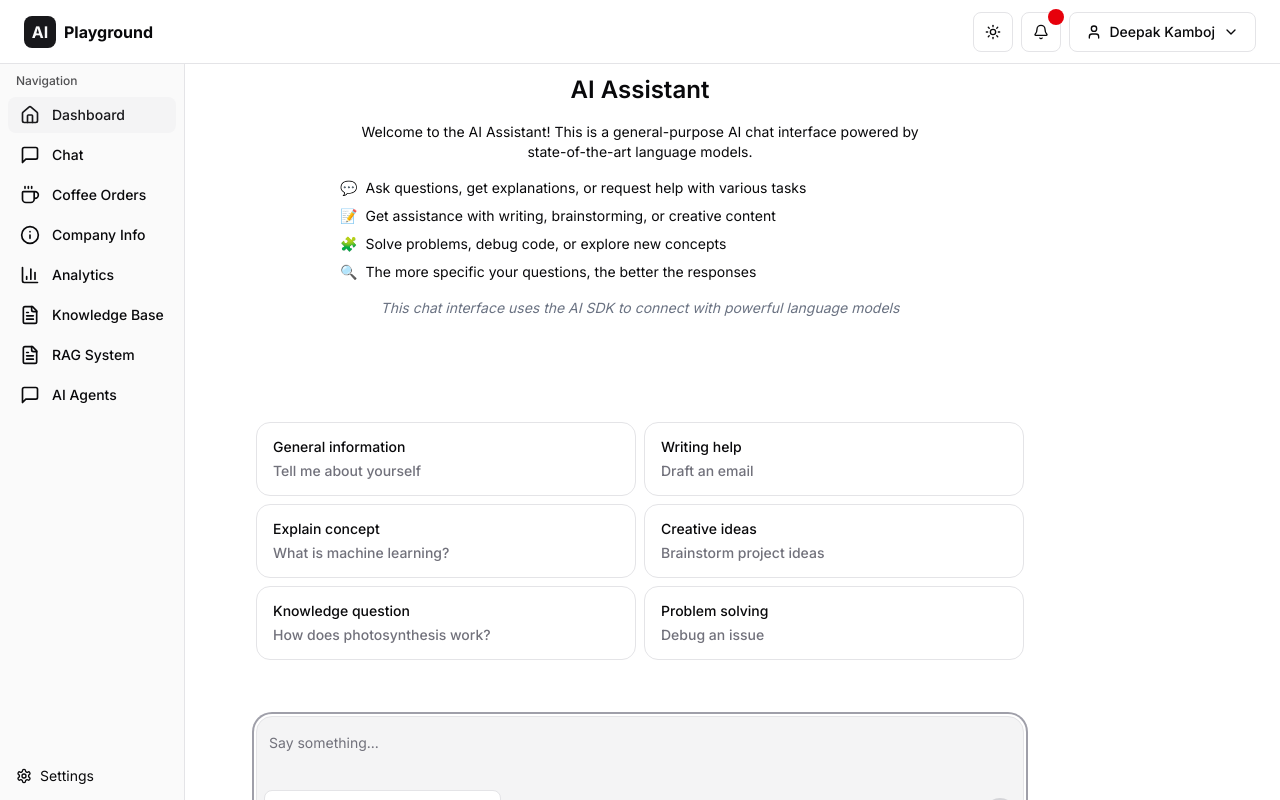
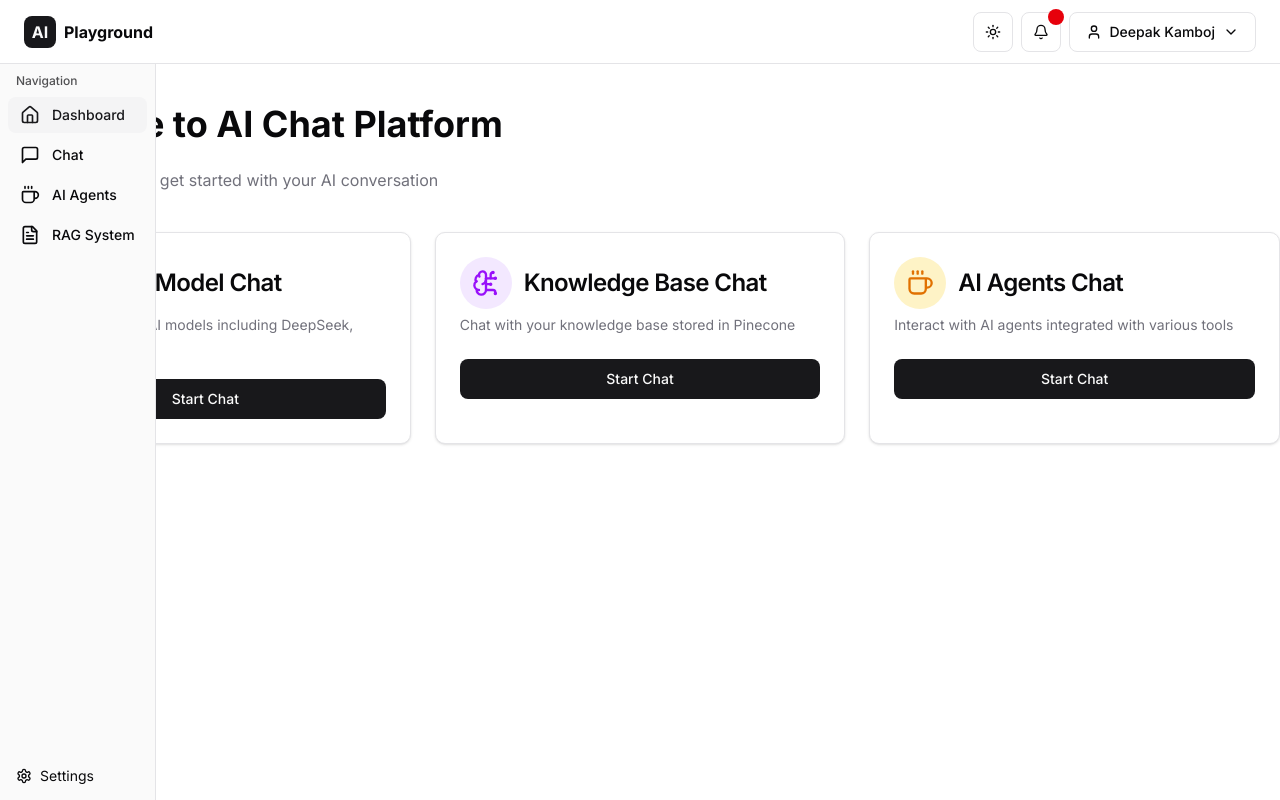
Before and after one commit to deepakkamboj/vercel-agentic-rag-starter, a Next.js app: page / in a window 1280 px wide. Built offline with nearby package versions, Linux system fonts and the light colour scheme.

Commit message:
Updated UI

```diff
--- a/app/agents/page.tsx
+++ b/app/agents/page.tsx
@@ -15,8 +15,8 @@ export default function Page() {
     },
     {
       title: "Company info",
-      label: "About Softleo LLC",
-      action: "Tell me about Softleo LLC and their AI services",
+      label: "About CoffeeCorp LLC",
+      action: "Tell me about CoffeeCorp LLC and their AI services",
     },
     {
       title: "Order status",
@@ -40,7 +40,7 @@ export default function Page() {
       <h1 className="text-3xl font-semibold mb-4">Chat with Agents</h1>
       <p className="mb-4 text-xl">
         Meet Meg, your AI assistant for coffee orders and more, powered by
-        Softleo LLC&apos;s Agentic RAG technology.
+        CoffeeCorp LLC&apos;s Agentic RAG technology.
       </p>
       <ul className="space-y-2 mb-4">
         <li className="flex items-start">
@@ -67,16 +67,17 @@ export default function Page() {
         <li className="flex items-start">
           <span className="mr-2">ℹ️</span>
           <span>
-            <strong>Company Info:</strong> Learn about Softleo LLC and its
+            <strong>Company Info:</strong> Learn about CoffeeCorp LLC and its
             founder
           </span>
         </li>
       </ul>
       <p className="mt-4 font-medium">
-        Try ordering coffee, checking the weather, or asking about Softleo LLC!
+        Try ordering coffee, checking the weather, or asking about CoffeeCorp
+        LLC!
       </p>
       <p className="text-sm text-gray-500 italic mt-5">
-        Developed by Softleo LLC for Microsoft Ignite 2024
+        Developed by CoffeeCorp LLC for Microsoft Ignite 2024
       </p>
     </GuideInfoBox>
   );
--- a/app/api/agents/route.ts
+++ b/app/api/agents/route.ts
@@ -22,9 +22,9 @@ export async function POST(req: Request) {
 
   // Create system prompt
   const systemTemplate = `
-    You are Meg, a friendly AI assistant developed by Softleo LLC for Microsoft Ignite 2024.
-    You represent Softleo LLC's Agentic RAG technology, which combines Retrieval-Augmented Generation with function calling.
-    You help attendees with coffee orders, provide information about Softleo LLC, information about Deepak Kamboj, and answer questions about the weather.
+    You are Meg, a friendly AI assistant developed by CoffeeCorp LLC for Microsoft Ignite 2024.
+    You represent CoffeeCorp LLC's Agentic RAG technology, which combines Retrieval-Augmented Generation with function calling.
+    You help attendees with coffee orders, provide information about CoffeeCorp LLC, information about Deepak Kamboj, and answer questions about the weather.
 
     When taking coffee orders:
     1. Get the customer's name
@@ -46,9 +46,9 @@ export async function POST(req: Request) {
     2. The order ID they want to check or cancel
 
     When providing company information:
-    - Always refer to the company as "Softleo LLC"
-    - Be enthusiastic about Softleo LLC's services and mission
-    - Emphasize that Softleo LLC specializes in AI solutions, including Agentic RAG technology
+    - Always refer to the company as "CoffeeCorp LLC"
+    - Be enthusiastic about CoffeeCorp LLC's services and mission
+    - Emphasize that CoffeeCorp LLC specializes in AI solutions, including Agentic RAG technology
     - Direct specific inquiries about services, partnerships, or contact information
 
     When you don't know the answer to a question:
@@ -64,7 +64,7 @@ export async function POST(req: Request) {
     - Don't use markdown or special formatting
     - Handle complex coffee orders with multiple different items gracefully
     - If a query is ambiguous, ask a clarifying question instead of guessing
-    - Mention that you're powered by Softleo LLC's Agentic RAG technology when appropriate
+    - Mention that you're powered by CoffeeCorp LLC's Agentic RAG technology when appropriate
   `;
 
   const controller = new AbortController();
@@ -100,7 +100,7 @@ export async function POST(req: Request) {
     return new Response(
       JSON.stringify({
         content:
-          "I apologize, but I'm having trouble processing your request right now. Softleo LLC's systems are working hard! Let me try again or ask me something different.",
+          "I apologize, but I'm having trouble processing your request right now. CoffeeCorp LLC's systems are working hard! Let me try again or ask me something different.",
         role: "assistant",
       }),
       { status: 200, headers: { "Content-Type": "application/json" } }
--- a/app/layout.tsx
+++ b/app/layout.tsx
@@ -9,8 +9,8 @@ import Header from "@/components/header";
 const inter = Inter({ subsets: ["latin"] });
 
 export const metadata: Metadata = {
-  title: "Softleo Agentic RAG",
-  description: "An AI assistant for Softleo LLC",
+  title: "CoffeeCorp Agentic RAG",
+  description: "An AI assistant for CoffeeCorp LLC",
 };
 
 export default function RootLayout({
--- a/app/page.tsx
+++ b/app/page.tsx
@@ -1,87 +1,77 @@
-import ChatWindow from "@/components/chat-window";
-import { GuideInfoBox } from "@/components/guide/GuideInfoBox";
+"use client";
 
-export default function Page() {
-  const chatBotPrompts = [
+import { Button } from "@/components/ui/button";
+import {
+  Card,
+  CardContent,
+  CardDescription,
+  CardHeader,
+  CardTitle,
+} from "@/components/ui/card";
+import Link from "next/link";
+import { BrainCircuit, MessageSquare, Coffee } from "lucide-react";
+
+export default function Home() {
+  const chatOptions = [
     {
-      title: "General information",
-      label: "Tell me about yourself",
-      action:
-        "Tell me about your capabilities and what kind of questions I can ask you.",
+      title: "Multi-Model Chat",
+      description:
+        "Chat with multiple AI models including DeepSeek, Claude, and LLaMA",
+      icon: <MessageSquare className="h-7 w-7" />,
+      href: "/chat",
+      bgColor: "bg-blue-100 dark:bg-blue-900/30",
+      iconColor: "text-blue-600 dark:text-blue-400",
     },
     {
-      title: "Writing help",
-      label: "Draft an email",
-      action:
-        "Can you help me draft a professional email to schedule a meeting with a client?",
+      title: "Knowledge Base Chat",
+      description: "Chat with your knowledge base stored in Pinecone",
+      icon: <BrainCircuit className="h-7 w-7" />,
+      href: "/rag",
+      bgColor: "bg-purple-100 dark:bg-purple-900/30",
+      iconColor: "text-purple-600 dark:text-purple-400",
     },
     {
-      title: "Explain concept",
-      label: "What is machine learning?",
-      action: "Could you explain what machine learning is in simple terms?",
-    },
-    {
-      title: "Creative ideas",
-      label: "Brainstorm project ideas",
-      action:
-        "Brainstorm some creative project ideas for a web app that uses AI.",
-    },
-    {
-      title: "Knowledge question",
-      label: "How does photosynthesis work?",
-      action: "How does the process of photosynthesis work in plants?",
-    },
-    {
-      title: "Problem solving",
-      label: "Debug an issue",
-      action:
-        "How can I debug this error: 'TypeError: Cannot read property 'value' of undefined'?",
+      title: "AI Agents Chat",
+      description: "Interact with AI agents integrated with various tools",
+      icon: <Coffee className="h-7 w-7" />,
+      href: "/agents",
+      bgColor: "bg-amber-100 dark:bg-amber-900/30",
+      iconColor: "text-amber-600 dark:text-amber-400",
     },
   ];
 
-  const InfoCard = (
-    <GuideInfoBox>
-      <h2 className="text-2xl font-semibold mb-4">AI Assistant</h2>
-      <p className="mb-4">
-        Welcome to the AI Assistant! This is a general-purpose AI chat interface
-        powered by state-of-the-art language models.
+  return (
+    <div className="container mx-auto py-10">
+      <h1 className="text-4xl font-bold mb-6">Welcome to AI Chat Platform</h1>
+      <p className="text-muted-foreground mb-10">
+        Select a chat type to get started with your AI conversation
       </p>
-      <ul className="space-y-2 mb-4">
-        <li className="flex items-start">
-          <span className="mr-2">💬</span>
-          <span>
-            Ask questions, get explanations, or request help with various tasks
-          </span>
-        </li>
-        <li className="flex items-start">
-          <span className="mr-2">📝</span>
-          <span>
-            Get assistance with writing, brainstorming, or creative content
-          </span>
-        </li>
-        <li className="flex items-start">
-          <span className="mr-2">🧩</span>
-          <span>Solve problems, debug code, or explore new concepts</span>
-        </li>
-        <li className="flex items-start">
-          <span className="mr-2">🔍</span>
-          <span>
-            The more specific your questions, the better the responses
-          </span>
-        </li>
-      </ul>
-      <p className="text-sm text-gray-500 italic">
-        This chat interface uses the AI SDK to connect with powerful language
-        models
-      </p>
-    </GuideInfoBox>
-  );
 
-  return (
-    <ChatWindow
-      endpoint="api/chat"
-      suggestedPrompts={chatBotPrompts}
-      emptyStateComponent={InfoCard}
-    />
+      <div className="grid grid-cols-1 md:grid-cols-3 gap-6">
+        {chatOptions.map((option) => (
+          <Card
+            key={option.title}
+            className="hover:shadow-md transition-shadow hover:border-gray-400 dark:hover:border-gray-600"
+          >
+            <CardHeader>
+              <div className="flex items-center gap-3">
+                <div
+                  className={`p-3 rounded-full ${option.bgColor} ${option.iconColor} transition-transform hover:scale-110`}
+                >
+                  {option.icon}
+                </div>
+                <CardTitle>{option.title}</CardTitle>
+              </div>
+              <CardDescription>{option.description}</CardDescription>
+            </CardHeader>
+            <CardContent>
+              <Button asChild className="w-full">
+                <Link href={option.href}>Start Chat</Link>
+              </Button>
+            </CardContent>
+          </Card>
+        ))}
+      </div>
+    </div>
   );
 }
--- a/components/app-sidebar.tsx
+++ b/components/app-sidebar.tsx
@@ -1,15 +1,7 @@
 "use client";
 
 import { useState } from "react";
-import {
-  BarChart3,
-  FileText,
-  Home,
-  MessageSquare,
-  Settings,
-  Coffee,
-  Info,
-} from "lucide-react";
+import { FileText, Home, MessageSquare, Settings, Coffee } from "lucide-react";
 import Link from "next/link";
 import { usePathname } from "next/navigation";
 
@@ -35,12 +27,9 @@ export default function AppSidebar() {
   const navigationItems = [
     { name: "Dashboard", href: "/", icon: Home },
     { name: "Chat", href: "/chat", icon: MessageSquare },
-    { name: "Coffee Orders", href: "/coffee", icon: Coffee },
-    { name: "Company Info", href: "/company", icon: Info },
-    { name: "Analytics", href: "/analytics", icon: BarChart3 },
-    { name: "Knowledge Base", href: "/knowledge-base", icon: FileText },
+    { name: "AI Agents", href: "/agents", icon: Coffee },
+
     { name: "RAG System", href: "/rag", icon: FileText },
-    { name: "AI Agents", href: "/agents", icon: MessageSquare },
   ];
 
   return (
```
Also changed, not shown: ai/tools.ts (+19 -18 lines).
